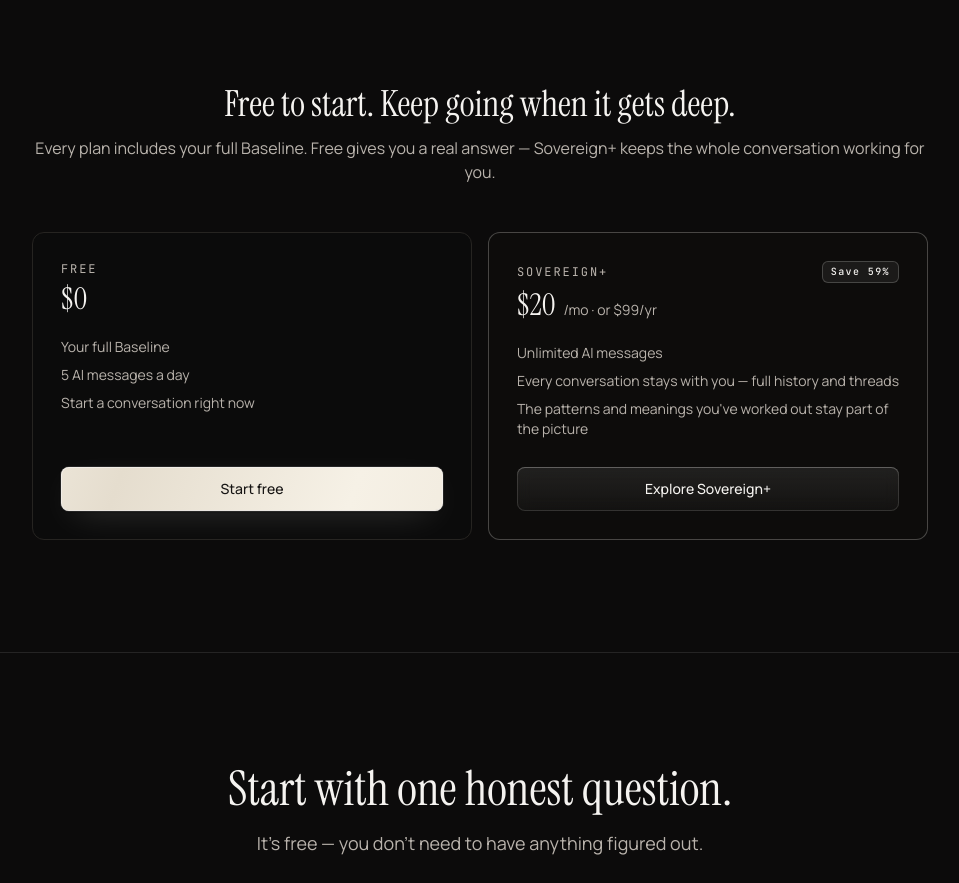
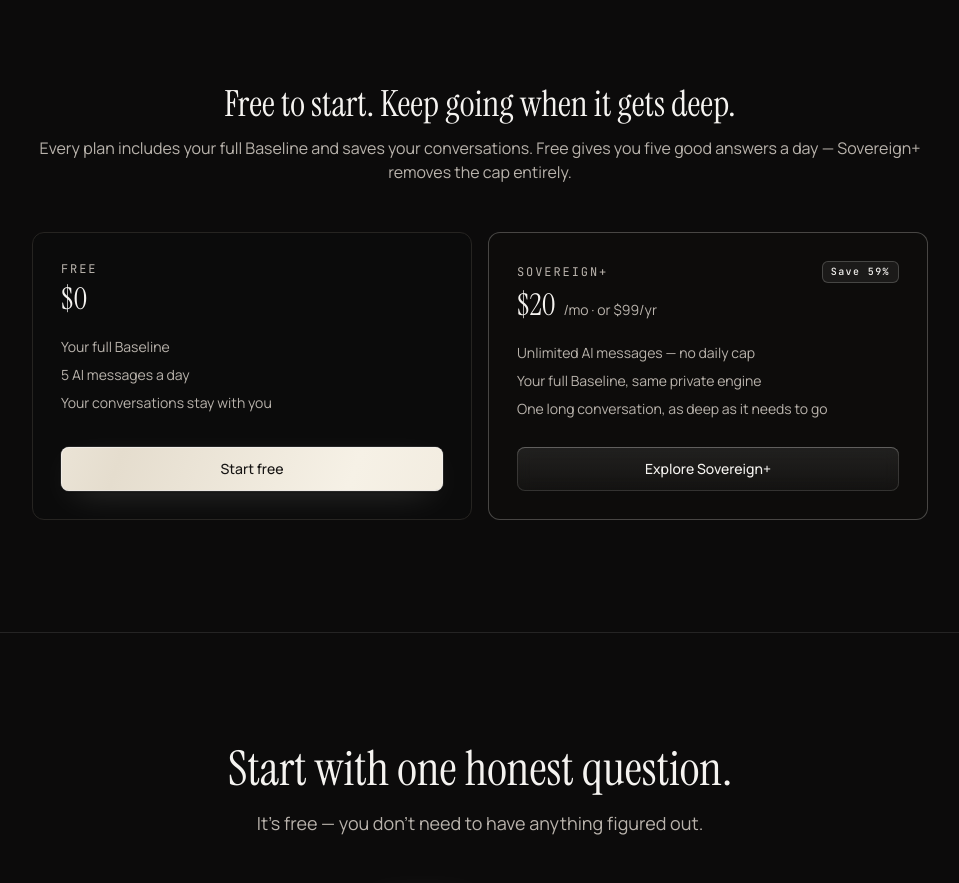
Before and after one commit to defragapp/production.os, a Next.js app: page / in a window 1280 px wide. Shown: the part 2360-3243 px from the top of the page, without its empty margins (160-1119 px from the left). Built offline with nearby package versions, Linux system fonts and the light colour scheme; no server answers.

Commit message:
chore: align plan copy with the features actually gated in code

```diff
--- a/src/app/account/page.tsx
+++ b/src/app/account/page.tsx
@@ -139,10 +139,9 @@ export default function AccountPage() {
                 {isPlus ? (
                   <>
                     <ul className="space-y-1 text-sm text-muted-foreground">
-                      <li>✓ Unlimited AI messages</li>
-                      <li>✓ Every conversation stays with you — full history and threads</li>
-                      <li>✓ The patterns and meanings you&apos;ve worked out stay part of the picture</li>
-                      <li>✓ Priority AI inference</li>
+                      <li>✓ Unlimited AI messages — no daily cap</li>
+                      <li>✓ Your full Baseline, same private engine</li>
+                      <li>✓ One long conversation, as deep as it needs to go</li>
                     </ul>
                     <Button
                       className="w-full"
@@ -157,8 +156,8 @@ export default function AccountPage() {
                   <>
                     <ul className="space-y-1 text-sm text-muted-foreground">
                       <li>5 AI messages per day</li>
-                      <li>Baseline computation</li>
-                      <li>Basic chat history</li>
+                      <li>Your full Baseline</li>
+                      <li>Your conversations stay with you</li>
                     </ul>
                     {usage && usage.limit !== null && (
                       <div className="space-y-1.5">
--- a/src/app/upgrade/page.tsx
+++ b/src/app/upgrade/page.tsx
@@ -87,7 +87,7 @@ function UpgradeContent() {
             description={
               isPlus
                 ? "Manage your subscription, update your payment method, or cancel anytime."
-                : "Free gives you a real answer. Sovereign+ keeps the whole conversation working for you."
+                : "Free includes your full Baseline and five AI messages a day. Sovereign+ removes the daily cap."
             }
           />
           {isPlus ? (
@@ -98,10 +98,9 @@ function UpgradeContent() {
               </CardHeader>
               <CardContent className="space-y-3">
                 <ul className="space-y-1 text-sm text-muted-foreground">
-                  <li>✓ Unlimited AI messages</li>
-                  <li>✓ Every conversation stays with you — full history and threads</li>
-                  <li>✓ The patterns and meanings you&apos;ve worked out stay part of the picture</li>
-                  <li>✓ Priority AI inference</li>
+                  <li>✓ Unlimited AI messages — no daily cap</li>
+                  <li>✓ Your full Baseline, same private engine</li>
+                  <li>✓ One long conversation, as deep as it needs to go</li>
                 </ul>
                 <Button className="w-full" onClick={handleManageBilling} disabled={portalLoading}>
                   {portalLoading ? "Opening billing..." : "Manage subscription (cancel in two clicks)"}
@@ -112,11 +111,11 @@ function UpgradeContent() {
           ) : (
           <div className="grid gap-4 sm:grid-cols-2">
             <Card className="flex flex-col">
-              <CardHeader><CardTitle className="text-base">Free</CardTitle><CardDescription>For trying out Sovereign OS</CardDescription></CardHeader>
+              <CardHeader><CardTitle className="text-base">Free</CardTitle><CardDescription>Five good answers a day</CardDescription></CardHeader>
               <CardContent className="flex flex-1 flex-col">
                 <p className="mb-4 font-display text-3xl font-normal">$0</p>
                 <ul className="flex-1 space-y-2 text-sm text-muted-foreground">
-                  <li>5 AI messages per day</li><li>Baseline computation</li><li>Basic chat history</li>
+                  <li>5 AI messages per day</li><li>Your full Baseline</li><li>Your conversations stay with you</li>
                 </ul>
                 <Button variant="outline" className="mt-6 w-full" onClick={() => router.push("/chat")}>
                   Continue with Free
@@ -124,12 +123,12 @@ function UpgradeContent() {
               </CardContent>
             </Card>
             <Card className="border border-foreground/25">
-              <CardHeader><CardTitle className="text-base">Sovereign+</CardTitle><CardDescription>For deep pattern work</CardDescription></CardHeader>
+              <CardHeader><CardTitle className="text-base">Sovereign+</CardTitle><CardDescription>No daily cap — go as deep as you want</CardDescription></CardHeader>
               <CardContent className="flex flex-col">
                 <div className="mb-4 flex items-baseline gap-2"><span className="font-display text-3xl font-normal">$99</span><span className="text-sm text-muted-foreground">/year</span></div>
                 <p className="mb-4 inline-flex w-fit items-center rounded-md border border-foreground/20 bg-foreground/[0.06] px-2.5 py-1 font-mono text-[10px] font-medium uppercase tracking-[0.14em] text-foreground">Save 59% · Best value</p>
                 <ul className="flex-1 space-y-2 text-sm text-muted-foreground">
-                  <li>Unlimited AI messages</li><li>Every conversation stays with you — full history and threads</li><li>The patterns and meanings you&apos;ve worked out stay part of the picture</li><li>Priority AI inference</li>
+                  <li>Unlimited AI messages — no daily cap</li><li>Your full Baseline, same private engine</li><li>One long conversation, as deep as it needs to go</li>
                 </ul>
                 <div className="mt-6 space-y-2">
                   <Button className="w-full" onClick={() => handleUpgrade("annual")} disabled={loading !== null}>
--- a/src/components/landing-client.tsx
+++ b/src/components/landing-client.tsx
@@ -286,8 +286,8 @@ export function LandingClient() {
               Free to start. Keep going when it gets deep.
             </h2>
             <p className="mb-12 text-center text-muted-foreground">
-              Every plan includes your full Baseline. Free gives you a real answer — Sovereign+
-              keeps the whole conversation working for you.
+              Every plan includes your full Baseline and saves your conversations. Free gives you
+              five good answers a day — Sovereign+ removes the cap entirely.
             </p>
 
             <div className="grid gap-4 sm:grid-cols-2">
@@ -299,7 +299,7 @@ export function LandingClient() {
                 <ul className="flex-1 space-y-2 text-sm text-muted-foreground">
                   <li>Your full Baseline</li>
                   <li>5 AI messages a day</li>
-                  <li>Start a conversation right now</li>
+                  <li>Your conversations stay with you</li>
                 </ul>
                 <Link
                   href="/onboard?mode=signup"
@@ -321,9 +321,9 @@ export function LandingClient() {
                   <span className="font-sans text-sm text-muted-foreground">/mo · or $99/yr</span>
                 </p>
                 <ul className="flex-1 space-y-2 text-sm text-muted-foreground">
-                  <li>Unlimited AI messages</li>
-                  <li>Every conversation stays with you — full history and threads</li>
-                  <li>The patterns and meanings you&apos;ve worked out stay part of the picture</li>
+                  <li>Unlimited AI messages — no daily cap</li>
+                  <li>Your full Baseline, same private engine</li>
+                  <li>One long conversation, as deep as it needs to go</li>
                 </ul>
                 <Link
                   href="/upgrade"
```
